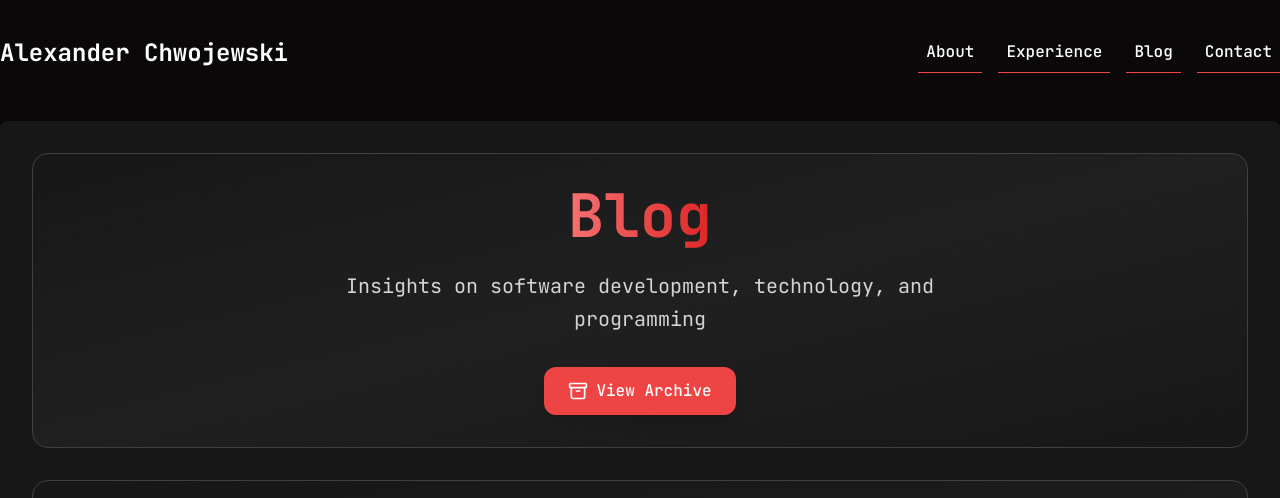
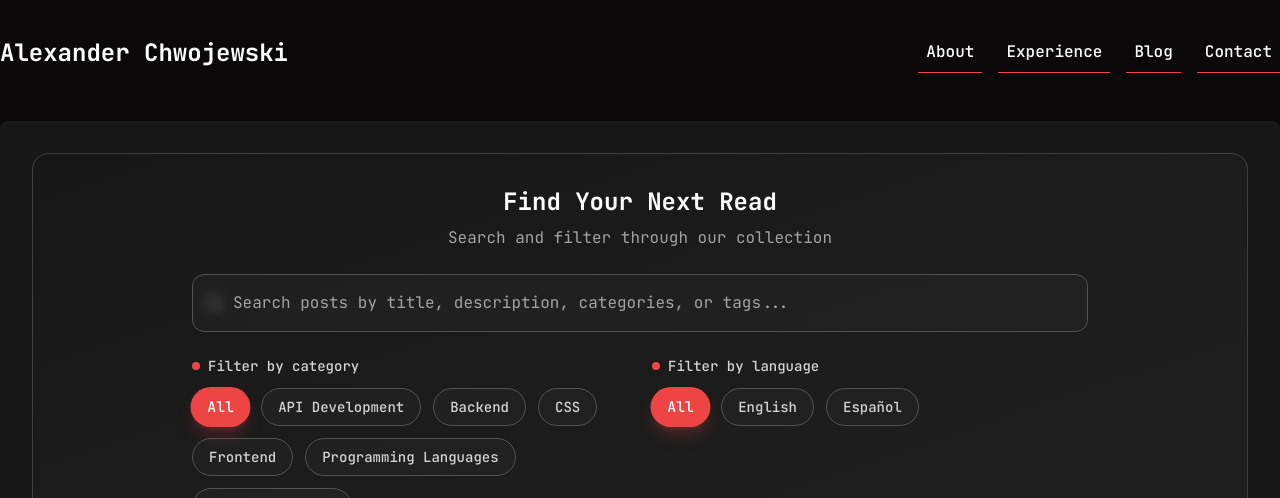
Before and after one commit to alexchwoj/personal-website, a SvelteKit app: page /blog in a window 1280 px wide. Shown: the top 498 px of the page. Built offline with nearby package versions, Linux system fonts and the light colour scheme.

Commit message:
Remove blog header

```diff
--- a/src/lib/components/BlogCard.svelte
+++ b/src/lib/components/BlogCard.svelte
@@ -79,7 +79,7 @@
 
 			<a
 				href="/blog/{post.slug}"
-				class="inline-flex items-center gap-2 px-4 py-2 bg-red-500 hover:bg-red-600 text-white text-sm font-medium rounded-lg transition-all duration-200 hover:scale-105 group/button"
+				class="inline-flex items-center gap-2 px-4 py-2 bg-red-500 hover:bg-red-500 text-white text-sm font-medium rounded-lg transition-all duration-200 hover:scale-105 group/button"
 			>
 				Read more
 				<svg class="w-4 h-4 group-hover/button:translate-x-0.5 transition-transform" fill="none" stroke="currentColor" viewBox="0 0 24 24">
--- a/src/routes/blog/+page.svelte
+++ b/src/routes/blog/+page.svelte
@@ -86,29 +86,6 @@
 <PageContainer>
 	<div class="w-full">
 		<!-- Header Section -->
-		<div
-			class="bg-gradient-to-br from-neutral-900/80 via-neutral-800/60 to-neutral-900/80 border border-neutral-700 rounded-2xl p-8 mb-8"
-		>
-			<div class="max-w-4xl mx-auto text-center">
-				<h1 class="text-5xl md:text-6xl font-bold text-white mb-6">
-					<span class="bg-gradient-to-r from-red-400 to-red-600 bg-clip-text text-transparent"
-						>Blog</span
-					>
-				</h1>
-				<p class="text-xl text-neutral-300 mb-8 max-w-2xl mx-auto leading-relaxed">
-					Insights on software development, technology, and programming
-				</p>
-
-				<a
-					href="/blog/archive"
-					class="inline-flex items-center gap-2 px-6 py-3 bg-red-500 hover:bg-red-600 text-white rounded-xl font-medium transition-all duration-300 hover:scale-105 shadow-lg hover:shadow-red-500/25"
-				>
-					<Archive class="w-5 h-5" />
-					View Archive
-				</a>
-			</div>
-		</div>
-
 		{#if data.posts.length === 0}
 			<div
 				class="bg-gradient-to-br from-neutral-900/80 to-neutral-800/60 border border-neutral-700 rounded-2xl p-12"
@@ -204,7 +181,7 @@
 									selectedLanguage = null;
 									updateFilteredPosts();
 								}}
-								class="px-6 py-3 bg-red-500 hover:bg-red-600 text-white rounded-xl font-medium transition-all duration-200 hover:scale-105"
+								class="px-6 py-3 bg-red-500 hover:bg-red-500 text-white rounded-xl font-medium transition-all duration-200 hover:scale-105"
 							>
 								Clear all filters
 							</button>
--- a/src/routes/blog/archive/+page.svelte
+++ b/src/routes/blog/archive/+page.svelte
@@ -33,7 +33,7 @@
 		</nav>
 
 		<div class="text-center mb-12">
-			<h1 class="text-4xl md:text-5xl font-bold text-white mb-4 text-shadow">
+			<h1 class="text-4xl md:text-5xl font-bold text-white mb-4">
 				<span class="border-b-2 border-b-red-500">Blog Archive</span>
 			</h1>
 			<p class="text-xl text-neutral-300">All posts organized by year</p>
@@ -111,7 +111,7 @@
 									<div class="flex-shrink-0">
 										<a
 											href="/blog/{post.slug}"
-											class="inline-flex items-center gap-2 px-4 py-2 bg-red-500 hover:bg-red-600 text-white rounded-lg text-sm font-medium transition-all duration-200 hover:scale-105"
+											class="inline-flex items-center gap-2 px-4 py-2 bg-red-500 hover:bg-red-500 text-white rounded-lg text-sm font-medium transition-all duration-200 hover:scale-105"
 										>
 											Read more
 											<svg class="w-4 h-4" fill="none" stroke="currentColor" viewBox="0 0 24 24">
```
